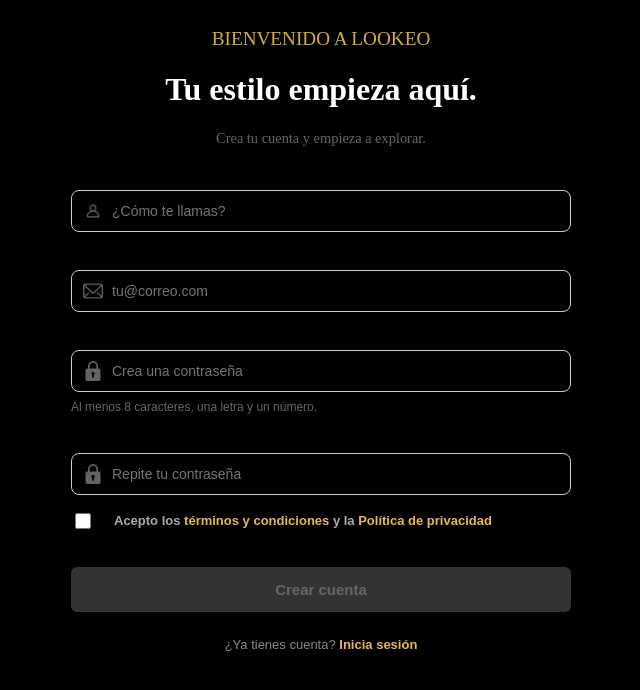
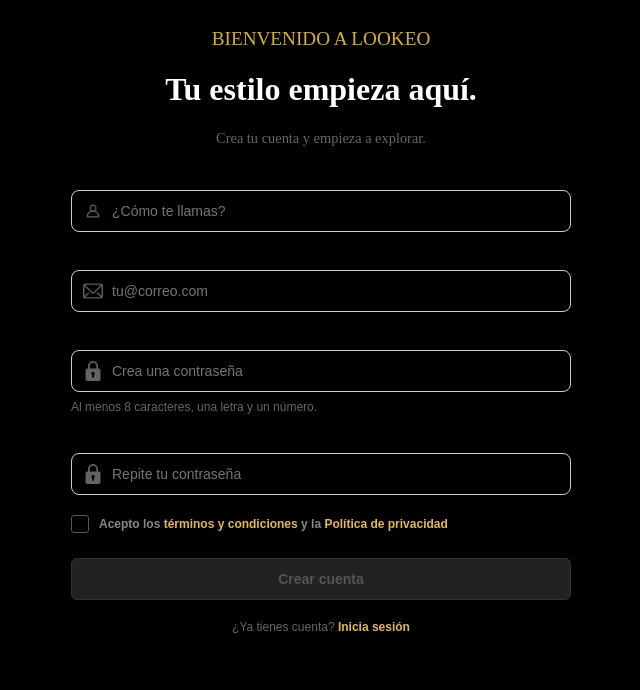
Before and after one commit to TheYinYan/Lookeo-Web, an Angular app: page / in a window 1280 px wide. Shown: the top 690 px of the page, without its empty margins (319-959 px from the left). Built offline with nearby package versions, Linux system fonts and the light colour scheme.

Commit message:
Revert "Mejor css"
This reverts commit f93c4f088ca58e54e4b54670e41c18b9d05f3d14.

```diff
--- a/src/app/pages/auth/register/register.component.css
+++ b/src/app/pages/auth/register/register.component.css
@@ -127,66 +127,28 @@ button:disabled {
   color: white;
 }
 
-.terms-wrapper {
-  margin-top: 15px;
-  margin-bottom: 20px;
-  display: flex;
-  align-items: center;
+.terms-wrapper { margin-top: 20px; margin-bottom: 25px; }
+.checkbox-label { display: flex; align-items: center; cursor: pointer; font-family: sans-serif; font-size: 12px; color: #888; margin: 0; }
+.checkbox-label input[type="checkbox"] { display: none; }
+.custom-checkbox {
+  width: 16px; height: 16px; border: 1px solid #555; border-radius: 3px;
+  margin-right: 10px; display: inline-block; position: relative;
 }
-
-.checkbox-label {
-  display: flex;
-  align-items: center;
-  cursor: pointer;
-  font-size: 13px;
-  color: #aaa;
-  gap: 10px;
+.checkbox-label input[type="checkbox"]:checked + .custom-checkbox { background-color: #e5b856; border-color: #e5b856; }
+.checkbox-label input[type="checkbox"]:checked + .custom-checkbox::after {
+  content: "✓"; position: absolute; color: #000; font-size: 11px; top: -1px; left: 3px; font-weight: bold;
 }
-
-.checkbox-label input[type="checkbox"] {
-  accent-color: #e5b856;
-  width: 16px;
-  height: 16px;
-  cursor: pointer;
-}
-
-.terms-text a {
-  color: #e5b856;
-  text-decoration: none;
-}
+.terms-text a { color: #e5b856; text-decoration: none; }
 
 .btn {
-  width: 100%;
-  padding: 14px;
-  background-color: #e5b856;
-  color: #000;
-  border: none;
-  border-radius: 6px;
-  font-size: 15px;
-  font-weight: bold;
-  cursor: pointer;
-  margin-top: 10px;
+  width: 100%; padding: 16px; background-color: #e5b856; color: #000;
+  border: none; border-radius: 6px; font-family: sans-serif; font-weight: bold;
+  font-size: 14px; cursor: pointer; display: flex; justify-content: center;
+  align-items: center; gap: 10px; transition: all 0.3s;
+  padding-top: 12px; padding-bottom: 12px; margin-top: 20px;
 }
+.btn:hover:not(:disabled) { background-color: #fce28b; }
+.btn:disabled { background-color: #222; color: #555; cursor: not-allowed; border: 1px solid #333; }
 
-.btn:hover:not(:disabled) {
-  background-color: #fce28b;
-}
-
-.btn:disabled {
-  background-color: #333;
-  color: #666;
-  cursor: not-allowed;
-}
-
-.login-link {
-  font-size: 13px;
-  color: #888;
-  text-align: center;
-  margin-top: 25px;
-}
-
-.login-link a {
-  color: #e5b856;
-  text-decoration: none;
-  font-weight: bold;
-}
+.login-link { font-family: sans-serif; font-size: 12px; color: #666; text-align: center; margin-top: 20px; }
+.login-link a { color: #e5b856; text-decoration: none; font-weight: bold; }
```
